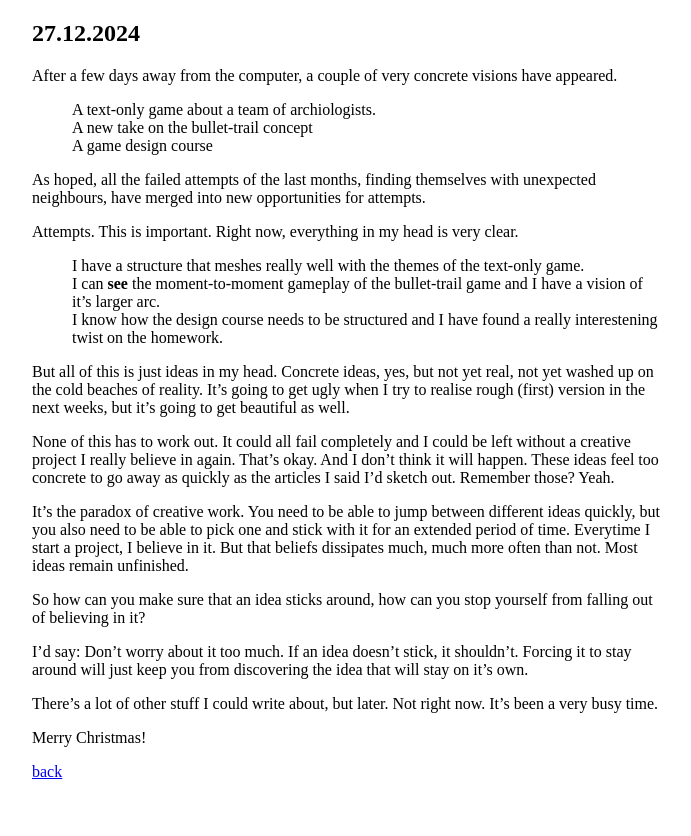
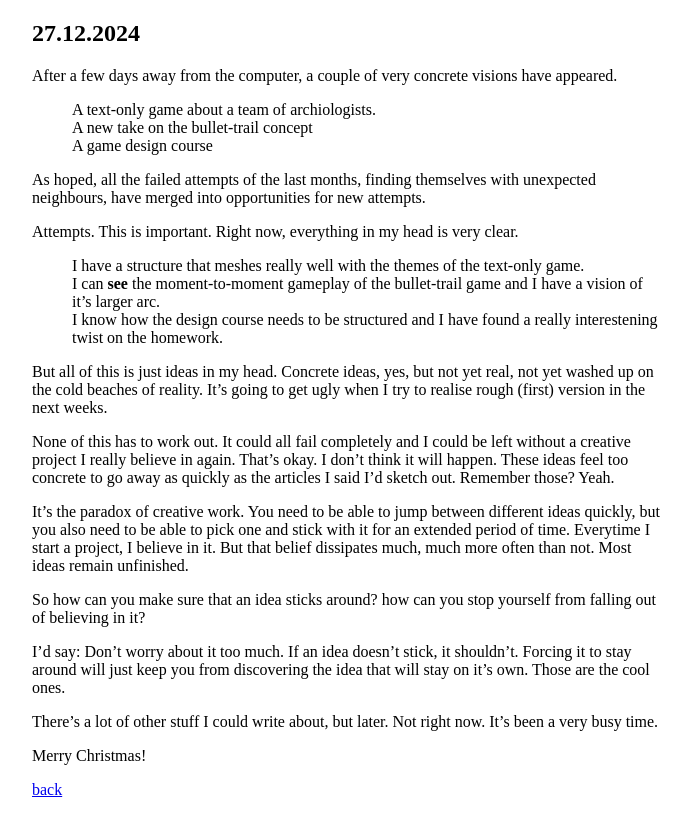
Before and after one commit to stuffedwombat/stuffedwombat.github.io, a Jekyll site: the page built from 24_12_27_believing_in_the_idea.md, in a window 1280 px wide. Shown: the top 836 px of the page, without its empty margins (292-983 px from the left). Built offline with Jekyll 4.4.1, drawn with Linux system fonts in a browser that asks for light colours; our own code applies the rules of GitHub Pages for plain Markdown files; comment, search, counter and statistics services are not loaded.

Commit message:
Update 24_12_27_believing_in_the_idea.md

```diff
--- a/24_12_27_believing_in_the_idea.md
+++ b/24_12_27_believing_in_the_idea.md
@@ -5,23 +5,23 @@ After a few days away from the computer, a couple of very concrete visions have
 - A new take on the bullet-trail concept
 - A game design course
 
-As hoped, all the failed attempts of the last months, finding themselves with unexpected neighbours, have merged into new opportunities for attempts.
+As hoped, all the failed attempts of the last months, finding themselves with unexpected neighbours, have merged into opportunities for new attempts.
 
 Attempts. This is important. Right now, everything in my head is very clear.
 - I have a structure that meshes really well with the themes of the text-only game.
 - I can **see** the moment-to-moment gameplay of the bullet-trail game and I have a vision of it’s larger arc.
 - I know how the design course needs to be structured and I have found a really interestening twist on the homework.
 
-But all of this is just ideas in my head. Concrete ideas, yes, but not yet real, not yet washed up on the cold beaches of reality. It’s going to get ugly when I try to realise rough (first) version in the next weeks, but it’s going to get beautiful as well.
+But all of this is just ideas in my head. Concrete ideas, yes, but not yet real, not yet washed up on the cold beaches of reality. It’s going to get ugly when I try to realise rough (first) version in the next weeks.
 
-None of this has to work out. It could all fail completely and I could be left without a creative project I really believe in again. That’s okay. And I don’t think it will happen. These ideas feel too concrete to go away as quickly as the articles I said I’d sketch out. Remember those? Yeah.
+None of this has to work out. It could all fail completely and I could be left without a creative project I really believe in again. That’s okay. I don’t think it will happen. These ideas feel too concrete to go away as quickly as the articles I said I’d sketch out. Remember those? Yeah.
 
 
-It’s the paradox of creative work. You need to be able to jump between different ideas quickly, but you also need to be able to pick one and stick with it for an extended period of time. Everytime I start a project, I believe in it. But that beliefs dissipates much, much more often than not. Most ideas remain unfinished.
+It’s the paradox of creative work. You need to be able to jump between different ideas quickly, but you also need to be able to pick one and stick with it for an extended period of time. Everytime I start a project, I believe in it. But that belief dissipates much, much more often than not. Most ideas remain unfinished.
 
-So how can you make sure that an idea sticks around, how can you stop yourself from falling out of believing in it?
+So how can you make sure that an idea sticks around? how can you stop yourself from falling out of believing in it?
 
-I’d say: Don’t worry about it too much. If an idea doesn’t stick, it shouldn’t. Forcing it to stay around will just keep you from discovering the idea that will stay on it’s own.
+I’d say: Don’t worry about it too much. If an idea doesn’t stick, it shouldn’t. Forcing it to stay around will just keep you from discovering the idea that will stay on it’s own. Those are the cool ones.
 
 There’s a lot of other stuff I could write about, but later. Not right now. It’s been a very busy time.
 
```
